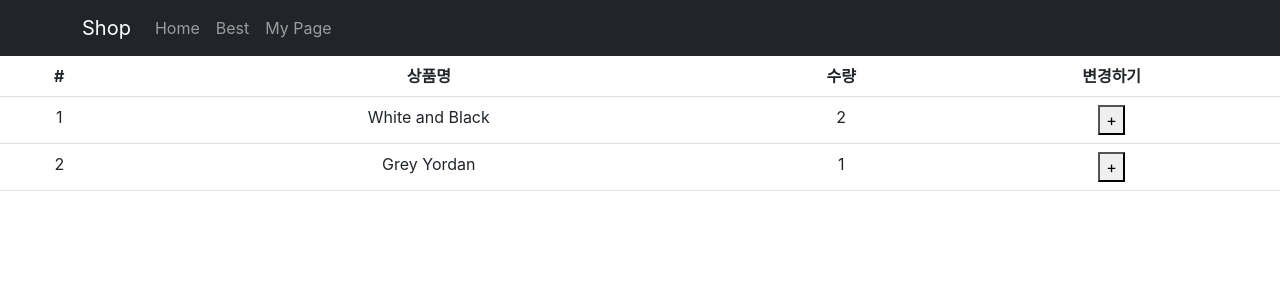
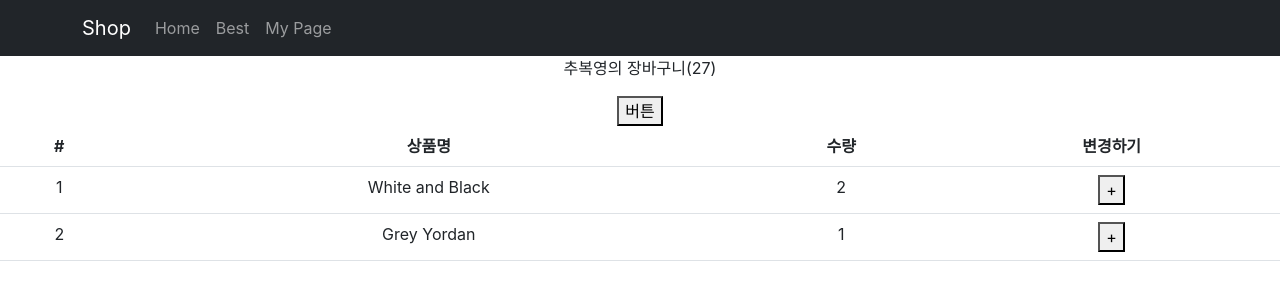
Before and after one commit to BoKyoungChoo/shopping-mall, a React (Create React App) app: page /cart in a window 1280 px wide. Shown: the top 300 px of the page. Built offline with nearby package versions, Linux system fonts and the light colour scheme.

Commit message:
Feat: redux 이용한 상태관리

```diff
--- a/src/page/Cart.jsx
+++ b/src/page/Cart.jsx
@@ -1,15 +1,27 @@
 import { useDispatch, useSelector } from "react-redux";
 
 import { Table } from "react-bootstrap";
-import { nameChangeFn } from "../store";
+import { ageChangeFn, countUpdateFn, nameChangeFn } from "../store";
 
 const Cart = () => {
-  const userName = useSelector((state) => state.userName);
+  const user = useSelector((state) => state.user);
+  //productList 왜 업데이트 안되지?
   const productList = useSelector((state) => state.productList);
+
   const dispatch = useDispatch();
 
   return (
     <div>
+      <p>
+        {user.name}의 장바구니({user.age})
+      </p>
+      <button
+        onClick={() => {
+          dispatch(ageChangeFn());
+        }}
+      >
+        버튼
+      </button>
       <Table>
         <thead>
           <tr>
@@ -29,7 +41,7 @@ const Cart = () => {
                 <td>
                   <button
                     onClick={() => {
-                      dispatch(nameChangeFn());
+                      dispatch(countUpdateFn(product.id));
                     }}
                   >
                     +
--- a/src/page/detail.jsx
+++ b/src/page/detail.jsx
@@ -1,6 +1,8 @@
 import { useEffect, useState } from "react";
 import { Nav } from "react-bootstrap";
 import { useLocation, useNavigate, useParams } from "react-router-dom";
+import { addItemFn } from "../store";
+import { useDispatch, useSelector } from "react-redux";
 
 const Detail = ({ data }) => {
   const [showNotice, setShowNotice] = useState(true);
@@ -18,7 +20,10 @@ const Detail = ({ data }) => {
   const { id } = useParams();
   const navigate = useNavigate();
   const [tab, setTab] = useState(0);
+  const dispatch = useDispatch();
+  const productList = useSelector((state) => state.productList);
 
+  console.log(productList);
   if (data.length < id || isNaN(Number(id))) return <p>없는 상품입니다.</p>;
 
   return (
@@ -32,6 +37,13 @@ const Detail = ({ data }) => {
         <img src={data[id].imgUrl} />
       </div>
       <div>
+        <button
+          onClick={() => {
+            dispatch(addItemFn({ id: id, name: data[id].name, count: 1 }));
+          }}
+        >
+          주문하기
+        </button>
         <Nav variant="tabs" defaultActiveKey="link0">
           <Nav.Item
             onClick={() => {
--- a/src/store.js
+++ b/src/store.js
@@ -1,16 +1,19 @@
 import { configureStore, createSlice } from "@reduxjs/toolkit";
 
-const userName = createSlice({
-  name: "userName",
-  initialState: "추복영",
+const user = createSlice({
+  name: "user",
+  initialState: { name: "추복영", age: 27 },
   reducers: {
     nameChangeFn(state) {
-      return "추보경";
+      state.name = "추보경";
+    },
+    ageChangeFn(state) {
+      state.age = 20;
     },
   },
 });
 
-export const { nameChangeFn } = userName.actions;
+export const { nameChangeFn, ageChangeFn } = user.actions;
 
 const userPhoneNumber = createSlice({
   name: "userPhoneNumber",
@@ -23,11 +26,24 @@ const productList = createSlice({
     { id: 0, name: "White and Black", count: 2 },
     { id: 2, name: "Grey Yordan", count: 1 },
   ],
+  reducers: {
+    countUpdateFn(state, action) {
+      const index = state.findIndex((product) => {
+        return product.id === action.payload;
+      });
+      state[index].count++;
+    },
+    addItemFn(state, action) {
+      state.push(action.payload);
+    },
+  },
 });
+
+export const { countUpdateFn, addItemFn } = productList.actions;
 
 export default configureStore({
   reducer: {
-    userName: userName.reducer,
+    user: user.reducer,
     userPhoneNumber: userPhoneNumber.reducer,
     productList: productList.reducer,
   },
```
